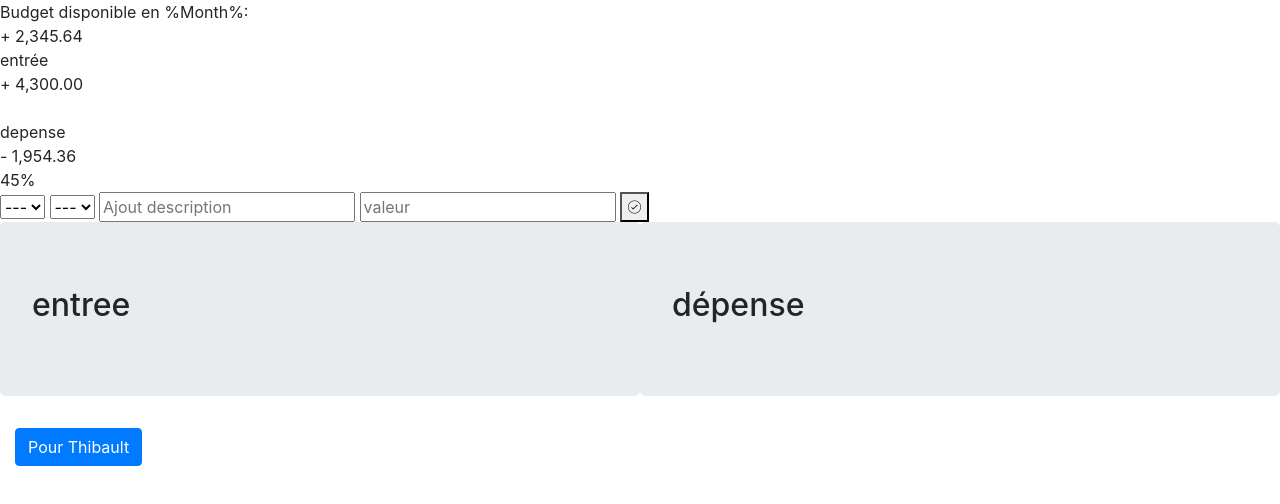
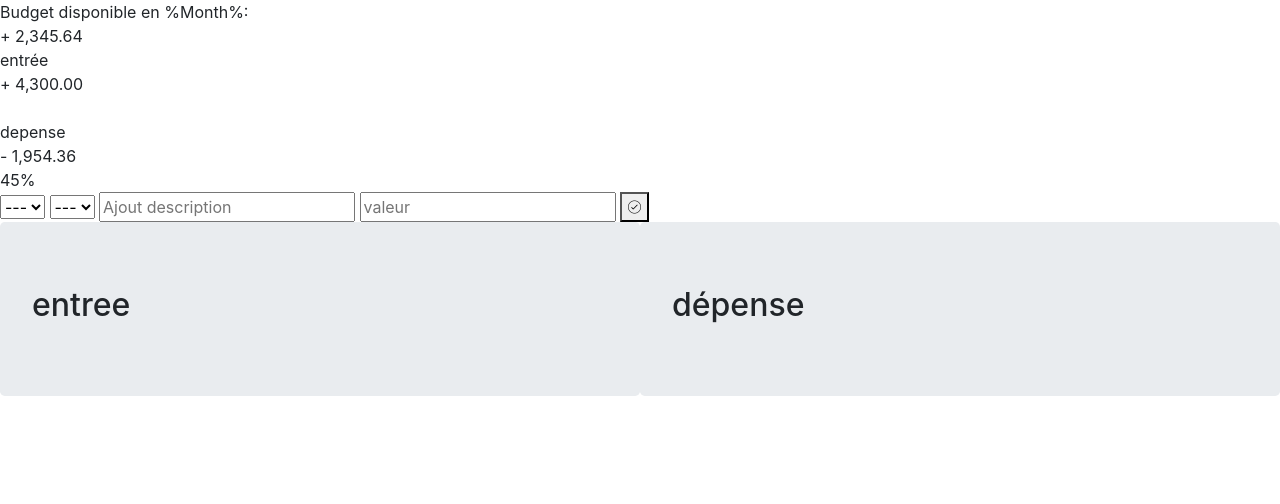
Before and after one commit to Ethanox/IFOSUP_scriptCli_examen, a website: page src/index.html in a window 1280 px wide. Drawn offline with nearby package versions, Linux system fonts and the light colour scheme.

Commit message:
removed collapse for chart

```diff
--- a/src/index.html
+++ b/src/index.html
@@ -71,11 +71,7 @@
 					</div>
 				</div>
 			</div>
-			<a class="btn btn-primary" data-toggle="collapse" href="#collapseCharts" role="button" aria-expanded="false"
-				aria-controls="collapseCharts">Pour Thibault</a>
-			<div class="collapse" id="collapseCharts">
-				<div id="chartdiv"></div>
-			</div>
+			<div id="chartdiv"></div>
 		</div>
 
 	</div>
```
